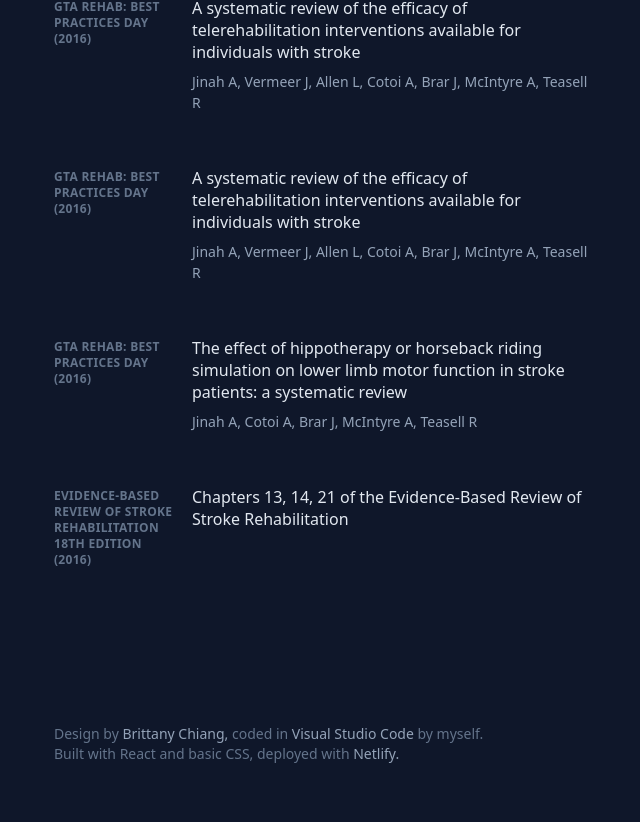
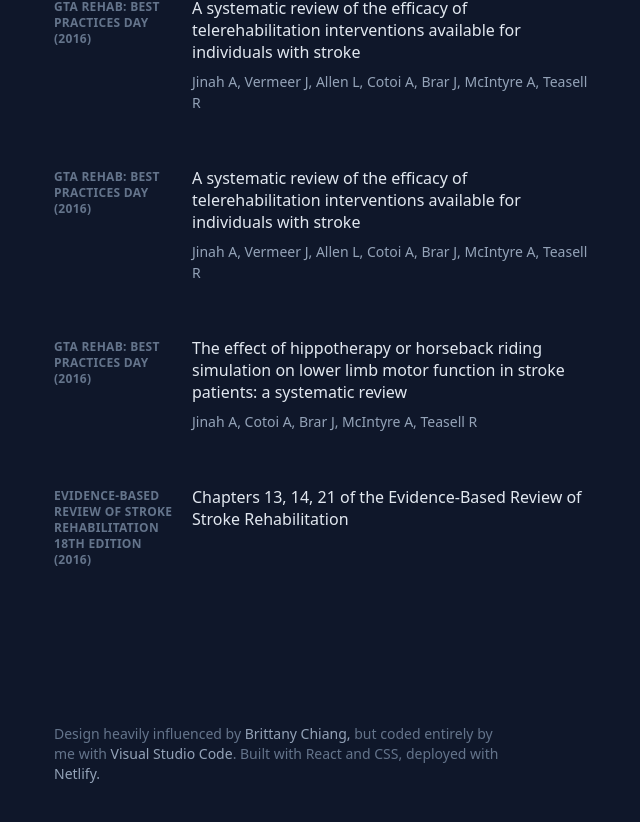
Before and after one commit to JashanB/Portfolio-V2, a React (Create React App) app: page / in a window 1280 px wide. Shown: the part 3630-4452 px from the top of the page, without its empty margins (594-1234 px from the left). Built offline with nearby package versions, Linux system fonts and the light colour scheme.

Commit message:
updated footer

```diff
--- a/src/components/app/App.js
+++ b/src/components/app/App.js
@@ -564,8 +564,8 @@ function App() {
               </div>
             </Element>
             <footer className='footer'>
-              <p>Design by <a href="https://brittanychiang.com/">Brittany Chiang,</a> coded in <a href="https://code.visualstudio.com/">Visual Studio Code</a> by myself.
-                Built with React and basic CSS, deployed with <a href="https://www.netlify.com/">Netlify.</a>
+              <p>Design heavily influenced by <a href="https://brittanychiang.com/">Brittany Chiang,</a> but coded entirely by me with <a href="https://code.visualstudio.com/">Visual Studio Code</a>.
+                Built with React and CSS, deployed with <a href="https://www.netlify.com/">Netlify.</a>
               </p>
             </footer>
           </main>
```
